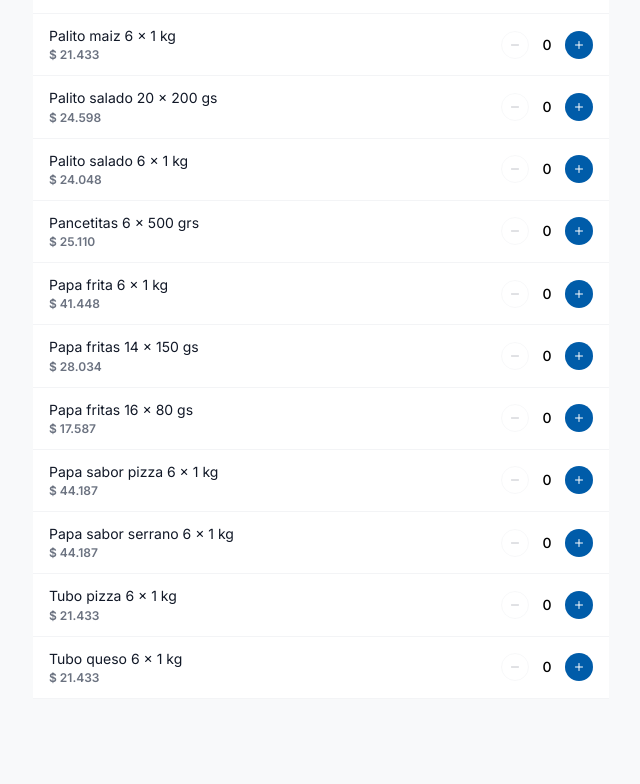
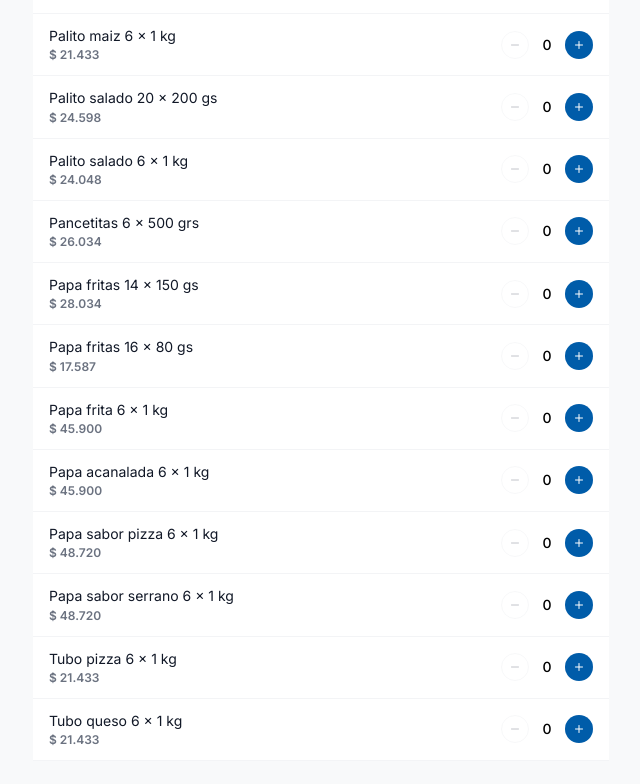
Before and after one commit to juanjogeyer/Sistema-de-Pedidos-Horlacher, a React (Vite) app: page / in a window 1280 px wide. Shown: the part 1676-2460 px from the top of the page, without its empty margins (319-959 px from the left). Built offline with nearby package versions, Linux system fonts and the light colour scheme; no server answers; the database is empty; the HTML template or start-up script is replaced by a standard one.

Commit message:
fix: update product prices in the snacks category 22/06/2026

```diff
--- a/src/data/products.js
+++ b/src/data/products.js
@@ -10,14 +10,14 @@ export const CATEGORIES = [
 export const products = [
 
   // ─── SNACKS — BULTO ─────────────────────────────────────────
-  { code: '0092', name: 'Aros de trigo sabor cebolla 6 x 500 grs', category: 'snacks', variant: 'bulto', price: 26784 },
+  { code: '0092', name: 'Aros de trigo sabor cebolla 6 x 500 grs', category: 'snacks', variant: 'bulto', price: 27768 },
   { code: '0006', name: 'Bolita crocante 10 x 180 gs', category: 'snacks', variant: 'bulto', price: 12293 },
   { code: '0005', name: 'Bolita crocante 24 x 80 gs', category: 'snacks', variant: 'bulto', price: 13530 },
   { code: '0007', name: 'Bolita crocante 7 x 1 kg', category: 'snacks', variant: 'bulto', price: 29513 },
-  { code: '0009', name: 'Cascarones pizza 3 x 500 gs', category: 'snacks', variant: 'bulto', price: 12555 },
-  { code: '0093', name: 'Cascarones pizza 6 x 500 gs', category: 'snacks', variant: 'bulto', price: 25110 },
-  { code: '0011', name: 'Conitos sabor pizza 6 x 800 gs', category: 'snacks', variant: 'bulto', price: 39902 },
-  { code: '0015', name: 'Conitos sabor serrano 6 x 800 gs', category: 'snacks', variant: 'bulto', price: 39902 },
+  { code: '0009', name: 'Cascarones pizza 3 x 500 gs', category: 'snacks', variant: 'bulto', price: 13017 },
+  { code: '0093', name: 'Cascarones pizza 6 x 500 gs', category: 'snacks', variant: 'bulto', price: 26034 },
+  { code: '0011', name: 'Conitos sabor pizza 6 x 800 gs', category: 'snacks', variant: 'bulto', price: 43092 },
+  { code: '0015', name: 'Conitos sabor serrano 6 x 800 gs', category: 'snacks', variant: 'bulto', price: 43092 },
   { code: '0025', name: 'Maiz inflado 10 x 1 kg', category: 'snacks', variant: 'bulto', price: 37241 },
   { code: '0024', name: 'Maiz inflado 12 x 180 gs', category: 'snacks', variant: 'bulto', price: 13489 },
   { code: '0023', name: 'Maiz inflado 24 x 80 gs', category: 'snacks', variant: 'bulto', price: 12797 },
@@ -37,12 +37,13 @@ export const products = [
   { code: '0049', name: 'Palito maiz 6 x 1 kg', category: 'snacks', variant: 'bulto', price: 21433 },
   { code: '0052', name: 'Palito salado 20 x 200 gs', category: 'snacks', variant: 'bulto', price: 24598 },
   { code: '0053', name: 'Palito salado 6 x 1 kg', category: 'snacks', variant: 'bulto', price: 24048 },
-  { code: '0095', name: 'Pancetitas 6 x 500 grs', category: 'snacks', variant: 'bulto', price: 25110 },
-  { code: '0059', name: 'Papa frita 6 x 1 kg', category: 'snacks', variant: 'bulto', price: 41448 },
+  { code: '0095', name: 'Pancetitas 6 x 500 grs', category: 'snacks', variant: 'bulto', price: 26034 },
   { code: '0058', name: 'Papa fritas 14 x 150 gs', category: 'snacks', variant: 'bulto', price: 28034 },
   { code: '0057', name: 'Papa fritas 16 x 80 gs', category: 'snacks', variant: 'bulto', price: 17587 },
-  { code: '0071', name: 'Papa sabor pizza 6 x 1 kg', category: 'snacks', variant: 'bulto', price: 44187 },
-  { code: '0065', name: 'Papa sabor serrano 6 x 1 kg', category: 'snacks', variant: 'bulto', price: 44187 },
+  { code: '0059', name: 'Papa frita 6 x 1 kg', category: 'snacks', variant: 'bulto', price: 45900 },
+  { code: '0069', name: 'Papa acanalada 6 x 1 kg', category: 'snacks', variant: 'bulto', price: 45900 },
+  { code: '0071', name: 'Papa sabor pizza 6 x 1 kg', category: 'snacks', variant: 'bulto', price: 48720 },
+  { code: '0065', name: 'Papa sabor serrano 6 x 1 kg', category: 'snacks', variant: 'bulto', price: 48720 },
   { code: '0076', name: 'Tubo pizza 6 x 1 kg', category: 'snacks', variant: 'bulto', price: 21433 },
   { code: '0079', name: 'Tubo queso 6 x 1 kg', category: 'snacks', variant: 'bulto', price: 21433 },
 
```
